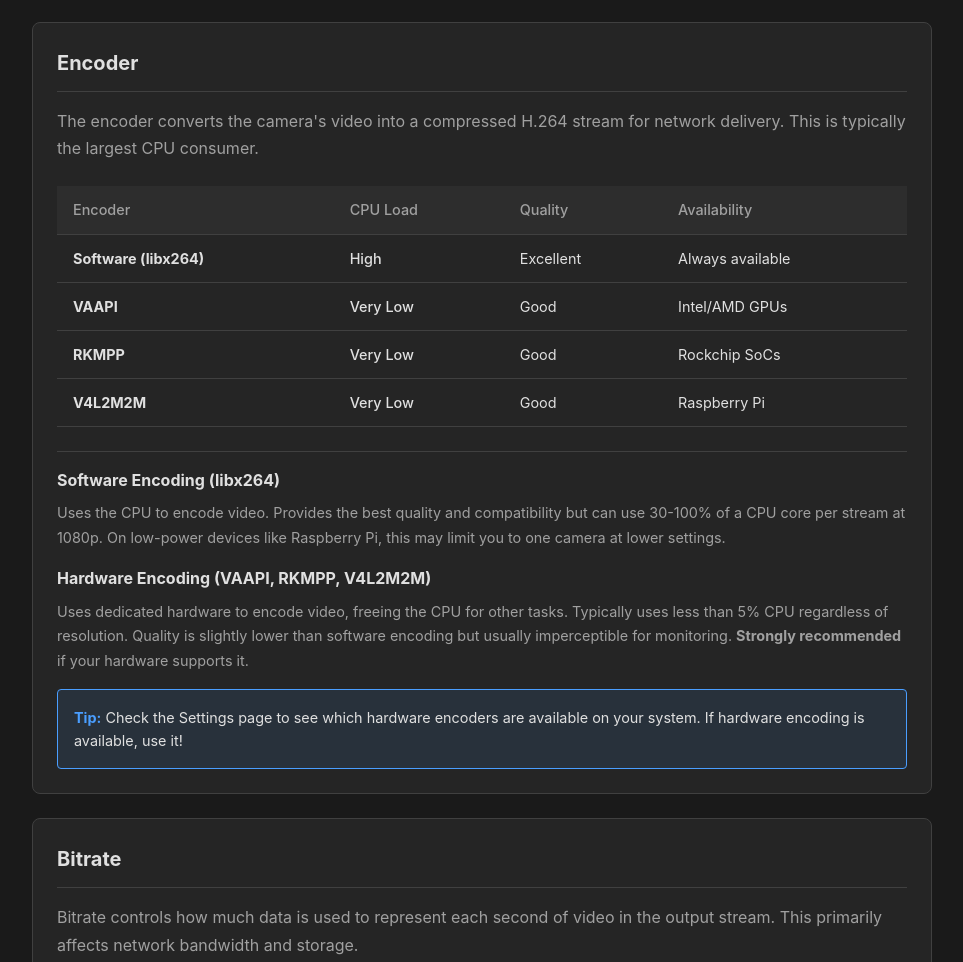
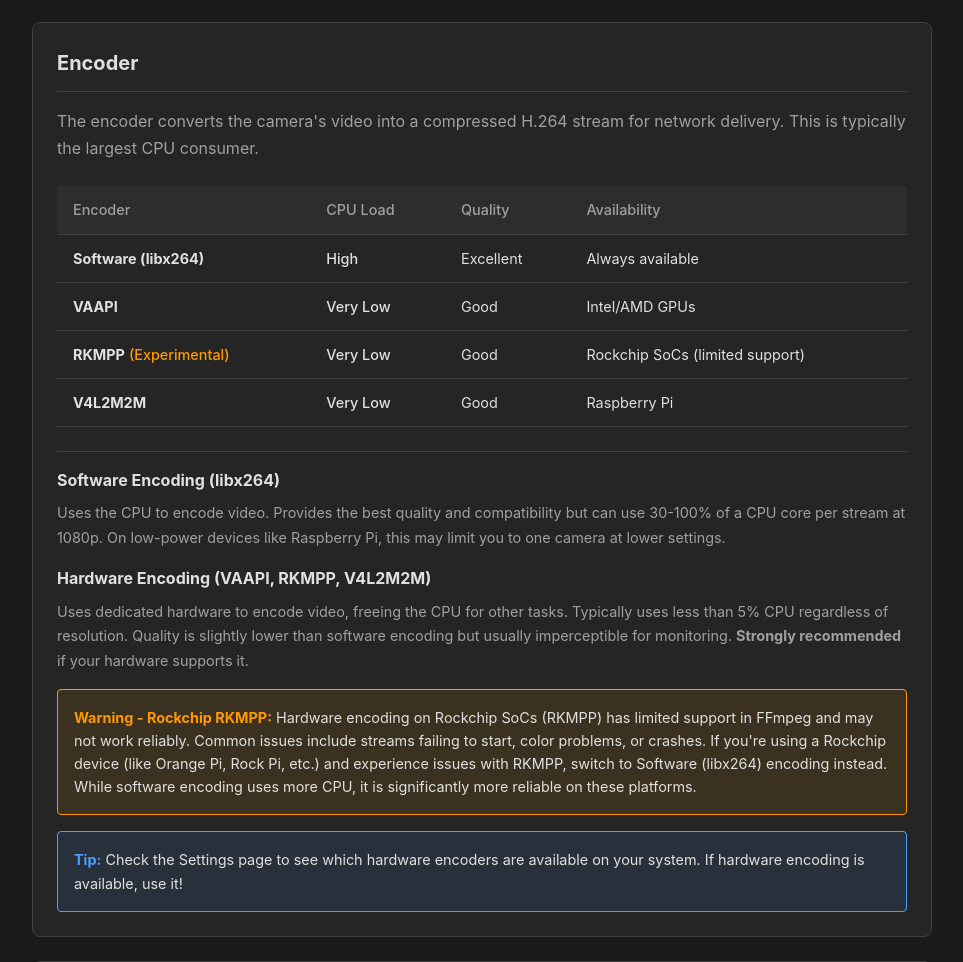
Before and after one commit to mrmees/ravens-perch, a Flask app: page /cameras/help in a window 1280 px wide. Shown: the part 2245-3207 px from the top of the page, without its empty margins (224-1187 px from the left). Run offline with Flask 2, Linux system fonts and the light colour scheme; some libraries are stand-ins or nearby versions.

Commit message:
Add warnings about Rockchip RKMPP encoder limitations
RKMPP hardware encoding on Rockchip SoCs has poor FFmpeg support and
may not work reliably. Added warnings in:

- Camera configuration page: Shows warning when RKMPP is selected
- Help page encoder section: Warning box explaining the limitations
- Help page recommendations: Updated Rockchip SBC to recommend libx264

Co-Authored-By: Claude Opus 4.5 <noreply@anthropic.com>

```diff
--- a/daemon/web_ui/static/css/style.css
+++ b/daemon/web_ui/static/css/style.css
@@ -1084,3 +1084,27 @@ a:hover {
     display: inline-block;
     width: 1em;
 }
+
+.recommendation-note {
+    margin-top: 0.75rem;
+    padding-top: 0.75rem;
+    border-top: 1px solid var(--border-color);
+    font-size: 0.85rem;
+    color: var(--warning);
+    font-style: italic;
+}
+
+/* Help warning box */
+.help-warning {
+    background-color: rgba(255, 152, 0, 0.1);
+    border: 1px solid var(--warning);
+    border-radius: var(--radius-sm);
+    padding: 1rem;
+    margin-top: 1rem;
+    font-size: 0.9rem;
+    color: var(--text-primary);
+}
+
+.help-warning strong {
+    color: var(--warning);
+}
--- a/daemon/web_ui/templates/help.html
+++ b/daemon/web_ui/templates/help.html
@@ -224,10 +224,10 @@
                             <td>Intel/AMD GPUs</td>
                         </tr>
                         <tr>
-                            <td><strong>RKMPP</strong></td>
+                            <td><strong>RKMPP</strong> <span class="impact-medium">(Experimental)</span></td>
                             <td class="impact-low">Very Low</td>
                             <td>Good</td>
-                            <td>Rockchip SoCs</td>
+                            <td>Rockchip SoCs (limited support)</td>
                         </tr>
                         <tr>
                             <td><strong>V4L2M2M</strong></td>
@@ -255,6 +255,15 @@
                     slightly lower than software encoding but usually imperceptible for
                     monitoring. <strong>Strongly recommended</strong> if your hardware supports it.
                 </p>
+            </div>
+
+            <div class="help-warning">
+                <strong>Warning - Rockchip RKMPP:</strong> Hardware encoding on Rockchip SoCs
+                (RKMPP) has limited support in FFmpeg and may not work reliably. Common issues
+                include streams failing to start, color problems, or crashes. If you're using
+                a Rockchip device (like Orange Pi, Rock Pi, etc.) and experience issues with
+                RKMPP, switch to Software (libx264) encoding instead. While software encoding
+                uses more CPU, it is significantly more reliable on these platforms.
             </div>
 
             <div class="help-tip">
@@ -350,11 +359,15 @@
                 <h4>Rockchip SBC (RK3588, etc.)</h4>
                 <ul>
                     <li>Format: MJPEG</li>
-                    <li>Resolution: 1920x1080</li>
+                    <li>Resolution: 1280x720 or 1920x1080</li>
                     <li>Frame Rate: 30 fps</li>
-                    <li>Encoder: RKMPP</li>
+                    <li>Encoder: libx264 (recommended) - RKMPP has poor support</li>
                     <li>Bitrate: 4-6 Mbps</li>
                 </ul>
+                <p class="recommendation-note">
+                    Note: RKMPP hardware encoding is experimental and may not work.
+                    Use software encoding (libx264) for reliable operation.
+                </p>
             </div>
 
             <div class="recommendation-card">
```
Also changed, not shown: daemon/web_ui/templates/camera_detail.html (+22 -2 lines).
